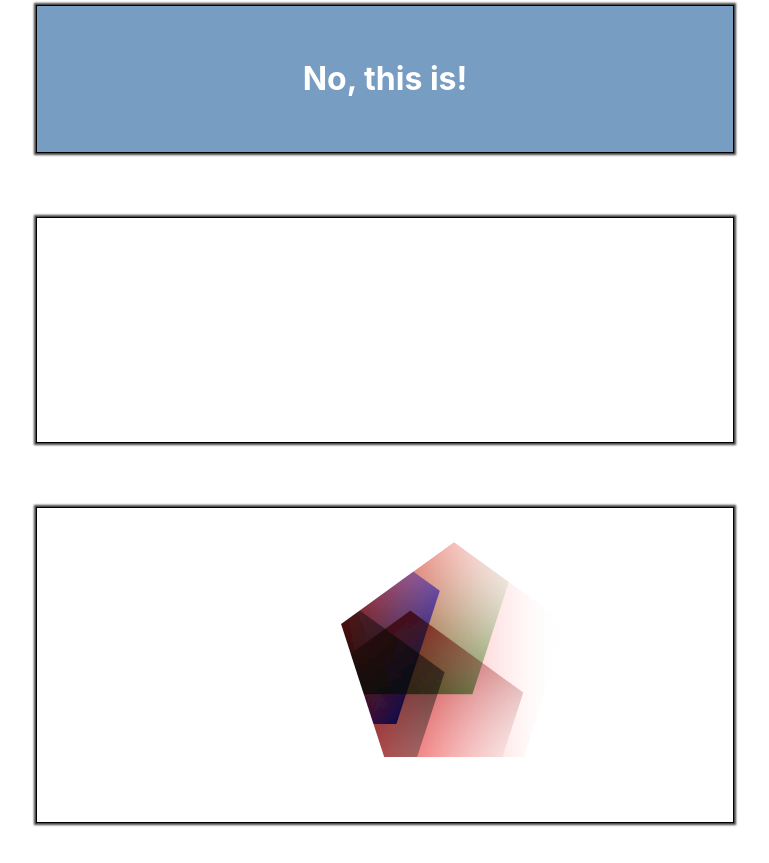
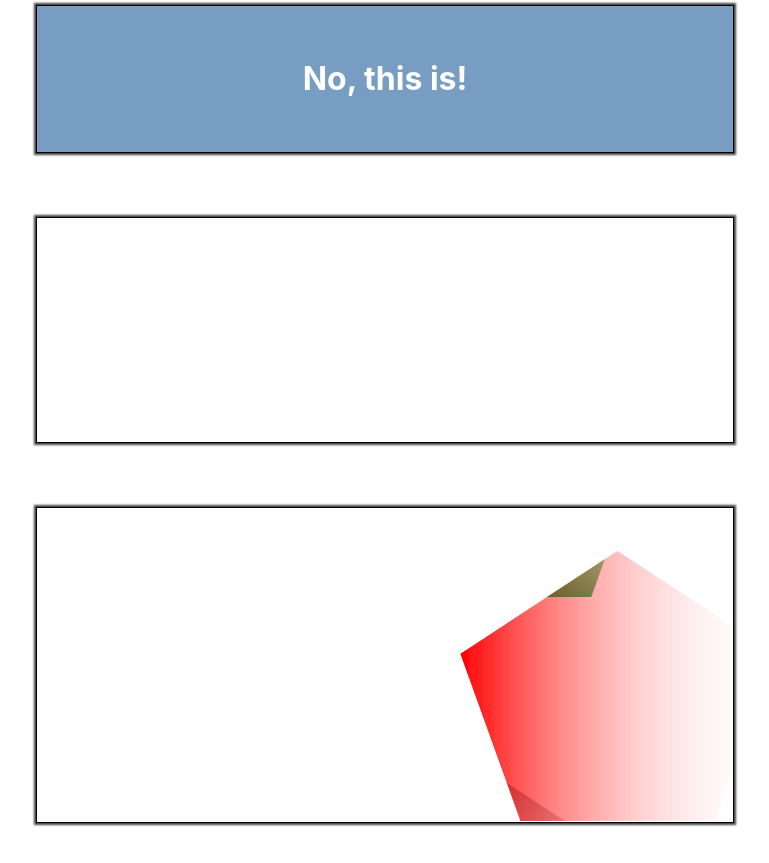
Before and after one commit to mikepeiman/sveltesvg, a Svelte app: page / in a window 1280 px wide. Shown: the part 247-1110 px from the top of the page, without its empty margins (255-1024 px from the left). Built offline with nearby package versions, Linux system fonts and the light colour scheme.

Commit message:
Significant learning done on SVGs and gradients, working now to set coordinate system and calculate polygon points as percentages

```diff
--- a/src/components/findPolygonPoint.svelte
+++ b/src/components/findPolygonPoint.svelte
@@ -19,7 +19,6 @@
       }
       result.x = x;
       result.y = y;
-      // polygonPointsArray = [...polygonPointsArray, [x, y]];
       console.log(`x ${x} and y ${y}: newX ${newX}, newY ${newY}`);
       console.log(`polygonPointsArray = ${polygonPointsArray}`);
       console.log(polygonPointsArray);
@@ -27,9 +26,7 @@
       let point = svg.createSVGPoint();
       point.x = x;
       point.y = y;
-      // polygonPointsArray.update(arr => [...arr, point]);
       polygonPointsArray = [...polygonPointsArray, point]
       findPolygonPoint(newX, newY, svg, points, distance, iteration - 1, polygonPointsArray);
-      // return result;
     }
 </script>
--- a/src/components/gradient-svg.svelte
+++ b/src/components/gradient-svg.svelte
@@ -5,6 +5,16 @@
   import { Polygon } from "./polygon.js";
   import { findPolygonPoint } from "./findPolygonPoint.svelte";
   import { writable } from "svelte/store";
+
+  function getBounds(e) {
+    console.log(`e.EventTarget: ${e.target}`);
+    let bounds = e.target.getBoundingClientRect()
+    let w = parseFloat((bounds.width).toFixed(5))
+    let h = parseFloat((bounds.height).toFixed(5))
+    console.log(w,h);
+
+
+  }
 </script>
 
 <style>
@@ -33,7 +43,7 @@
     height: 100%;
     top: 0;
     left: 0;
-    z-index: -1;
+    /* z-index: -1; */
   }
 
   polygon {
@@ -54,7 +64,7 @@
 
 <div class="svg-card">
 
-  <svg height="500" width="500" id="pentagon">
+  <svg viewBox="0 0 500 250" preserveAspectRatio="none" height="100%" width="100%" id="pentagon" on:click="{getBounds}">
     <defs>
       <!-- <radialGradient
         id="gradientRad1"
@@ -125,35 +135,35 @@
 
       <polygon
         id="polygon-fire"
-        transform="rotate(0)"
+        transform="rotate(0 0 0)"
         transform-origin="center"
         points="347.1999816894531,249.25,487,249 487,249,530,116 530,116,417,34
         417,34,304,116"
         fill="url(#fire)" />
       <polygon
         id="polygon-earth"
-        transform="rotate(72)"
+        transform="rotate(72 0 0)"
         transform-origin="center"
         points="347.1999816894531,249.25,487,249 487,249,530,116 530,116,417,34
         417,34,304,116"
         fill="url(#earth)" />
       <polygon
         id="polygon-metal"
-        transform="rotate(144)"
+        transform="rotate(144 0 0)"
         transform-origin="center"
         points="347.1999816894531,249.25,487,249 487,249,530,116 530,116,417,34
         417,34,304,116"
         fill="url(#metal)" />
       <polygon
         id="polygon-water"
-        transform="rotate(216)"
+        transform="rotate(216 0 0)"
         transform-origin="center"
         points="347.1999816894531,249.25,487,249 487,249,530,116 530,116,417,34
         417,34,304,116"
         fill="url(#water)" />
       <polygon
         id="polygon-wood"
-        transform="rotate(288)"
+        transform="rotate(288 0 0)"
         transform-origin="center"
         points="347.1999816894531,249.25,487,249 487,249,530,116 530,116,417,34
         417,34,304,116"
@@ -199,7 +209,9 @@ width="100%" height="100%"/>
       id="pentagon-1"
       points="347.1999816894531,249.25,487,249 487,249,530,116 530,116,417,34
       417,34,304,116"
-      filter="url(#blend-it)" />
+      filter="url(#blend-it)"
+      cx="0"
+      cy="0" />
 
   </svg>
 </div>
```
